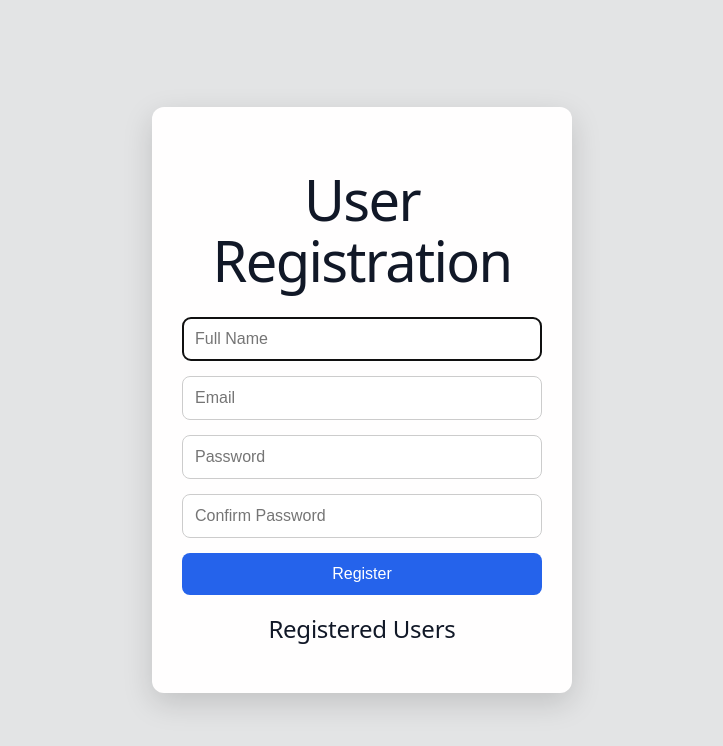
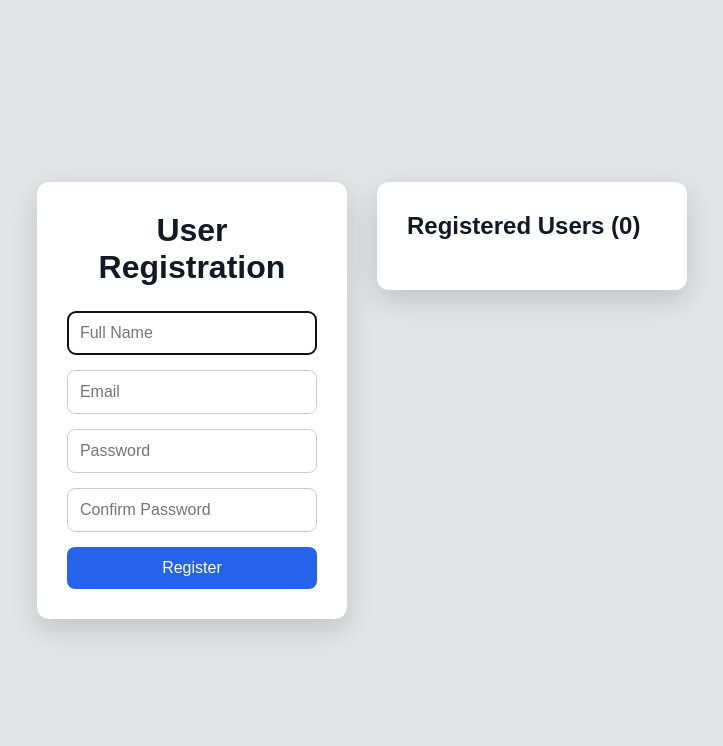
Before and after one commit to hafiz-1/User-registeration-form, a React (Vite) app: page / in a window 1280 px wide. Shown: the top 746 px of the page, without its empty margins (278-1001 px from the left). Built offline with nearby package versions, Linux system fonts and the light colour scheme.

Commit message:
focus updated

```diff
--- a/src/App.css
+++ b/src/App.css
@@ -16,24 +16,34 @@ body {
     align-items: center;
 }
 
+.layout {
+    display: flex;
+    gap: 30px;
+    align-items: flex-start;
+}
+
 .card {
-    width: 420px;
-    background: rgb(255, 254, 254);
+    width: 100%;
+    max-width: 480px;
+    background: white;
     padding: 30px;
     border-radius: 12px;
     box-shadow: 0 10px 30px rgba(0, 0, 0, 0.15);
 }
 
+.users-card {
+    min-height: auto ;
+}
+
 h1 {
     text-align: center;
     color: #111827;
-    line-height: 1.1;
     margin-bottom: 25px;
 }
 
 h2 {
     color: #111827;
-    margin: 20px 0 15px;
+    margin-bottom: 20px;
 }
 
 form {
@@ -57,7 +67,7 @@ button {
     border-radius: 8px;
     cursor: pointer;
     font-size: 16px;
-    transition: background 0.3s ease;
+    transition: 0.3s;
 }
 
 button:hover {
@@ -67,24 +77,30 @@ button:hover {
 .error {
     color: red;
     font-size: 14px;
-    margin: 10px 0;
+}
+
+.clear-btn {
+    width: 100%;
+    margin-bottom: 20px;
+    background: #ef4444;
+}
+
+.clear-btn:hover {
+    background: #dc2626;
 }
 
 .user-list {
     list-style: none;
-    margin-top: 20px;
-    padding: 0;
 }
 
 .user-list li {
     display: flex;
     justify-content: space-between;
     align-items: center;
-    padding: 10px;
-    margin-bottom: 10px;
+    padding: 12px;
+    margin-bottom: 12px;
     border: 1px solid #ddd;
     border-radius: 8px;
-    text-align: left;
 }
 
 .delete-btn {
@@ -96,17 +112,3 @@ button:hover {
 .delete-btn:hover {
     background: #c62828;
 }
-
-.clear-btn{
-
-    margin-top:15px;
-
-    background:#ef4444;
-
-}
-
-.clear-btn:hover{
-
-    background:#dc2626;
-
-}
--- a/src/App.jsx
+++ b/src/App.jsx
@@ -87,6 +87,8 @@ function App() {
 
     setUsers([]);
 
+       nameInputRef.current.focus();
+
   }
 
   useEffect(() => {
@@ -108,6 +110,9 @@ function App() {
   return (
 
     <div className="container">
+      <div className="layout">
+
+        {/* Registration Card */}
 
         <div className="card">
 
@@ -152,20 +157,24 @@ function App() {
 
           </form>
 
+        </div>
+
+        {/* Users Card */}
+
+        <div className="card users-card">
+
+          <h2>Registered Users ({users.length})</h2>
+
           {users.length > 0 && (
 
             <button
               className="clear-btn"
               onClick={handleClearUsers}
             >
-
               Clear All Users
-
             </button>
 
           )}
-
-        <h2>Registered Users</h2>
 
           <ul className="user-list">
 
@@ -195,6 +204,8 @@ function App() {
 
       </div>
 
+    </div>
+
   );
 
 }
--- a/src/index.css
+++ b/src/index.css
@@ -1,111 +1,7 @@
-:root {
-  --text: #6b6375;
-  --text-h: #08060d;
-  --bg: #fff;
-  --border: #e5e4e7;
-  --code-bg: #f4f3ec;
-  --accent: #aa3bff;
-  --accent-bg: rgba(170, 59, 255, 0.1);
-  --accent-border: rgba(170, 59, 255, 0.5);
-  --social-bg: rgba(244, 243, 236, 0.5);
-  --shadow:
-    rgba(0, 0, 0, 0.1) 0 10px 15px -3px, rgba(0, 0, 0, 0.05) 0 4px 6px -2px;
-
-  --sans: system-ui, 'Segoe UI', Roboto, sans-serif;
-  --heading: system-ui, 'Segoe UI', Roboto, sans-serif;
-  --mono: ui-monospace, Consolas, monospace;
-
-  font: 18px/145% var(--sans);
-  letter-spacing: 0.18px;
-  color-scheme: light dark;
-  color: var(--text);
-  background: var(--bg);
-  font-synthesis: none;
-  text-rendering: optimizeLegibility;
-  -webkit-font-smoothing: antialiased;
-  -moz-osx-font-smoothing: grayscale;
-
-  @media (max-width: 1024px) {
-    font-size: 16px;
-  }
-}
-
-@media (prefers-color-scheme: dark) {
-  :root {
-    --text: #9ca3af;
-    --text-h: #f3f4f6;
-    --bg: #16171d;
-    --border: #2e303a;
-    --code-bg: #1f2028;
-    --accent: #c084fc;
-    --accent-bg: rgba(192, 132, 252, 0.15);
-    --accent-border: rgba(192, 132, 252, 0.5);
-    --social-bg: rgba(47, 48, 58, 0.5);
-    --shadow:
-      rgba(0, 0, 0, 0.4) 0 10px 15px -3px, rgba(0, 0, 0, 0.25) 0 4px 6px -2px;
-  }
-
-  #social .button-icon {
-    filter: invert(1) brightness(2);
-  }
-}
-
 body {
-  margin: 0;
+    margin: 0;
 }
 
 #root {
-  width: 1126px;
-  max-width: 100%;
-  margin: 0 auto;
-  text-align: center;
-  border-inline: 1px solid var(--border);
-  min-height: 100svh;
-  display: flex;
-  flex-direction: column;
-  box-sizing: border-box;
+    width: 100%;
 }
-
-h1,
-h2 {
-  font-family: var(--heading);
-  font-weight: 500;
-  color: var(--text-h);
-}
-
-h1 {
-  font-size: 56px;
-  letter-spacing: -1.68px;
-  margin: 32px 0;
-  @media (max-width: 1024px) {
-    font-size: 36px;
-    margin: 20px 0;
-  }
-}
-h2 {
-  font-size: 24px;
-  line-height: 118%;
-  letter-spacing: -0.24px;
-  margin: 0 0 8px;
-  @media (max-width: 1024px) {
-    font-size: 20px;
-  }
-}
-p {
-  margin: 0;
-}
-
-code,
-.counter {
-  font-family: var(--mono);
-  display: inline-flex;
-  border-radius: 4px;
-  color: var(--text-h);
-}
-
-code {
-  font-size: 15px;
-  line-height: 135%;
-  padding: 4px 8px;
-  background: var(--code-bg);
-}
```
Lines whose indentation alone changed are shown as unchanged.
